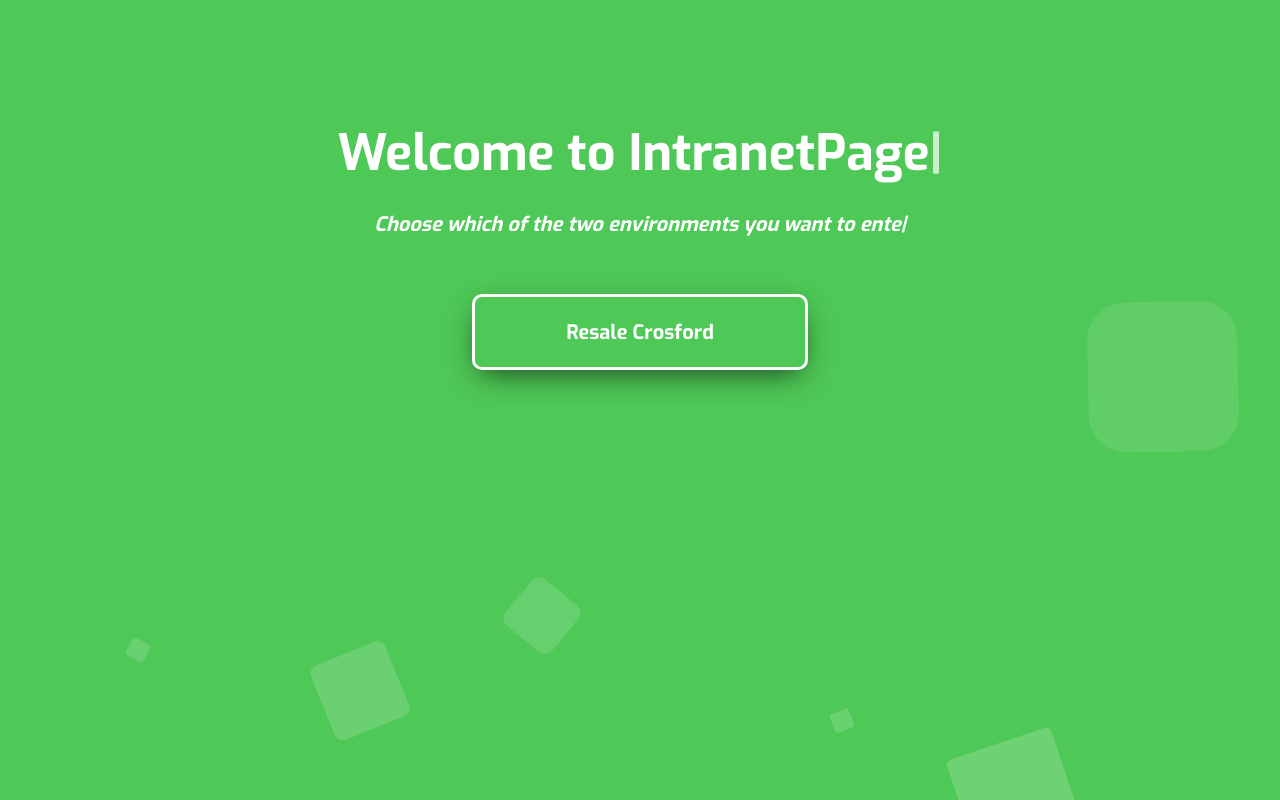
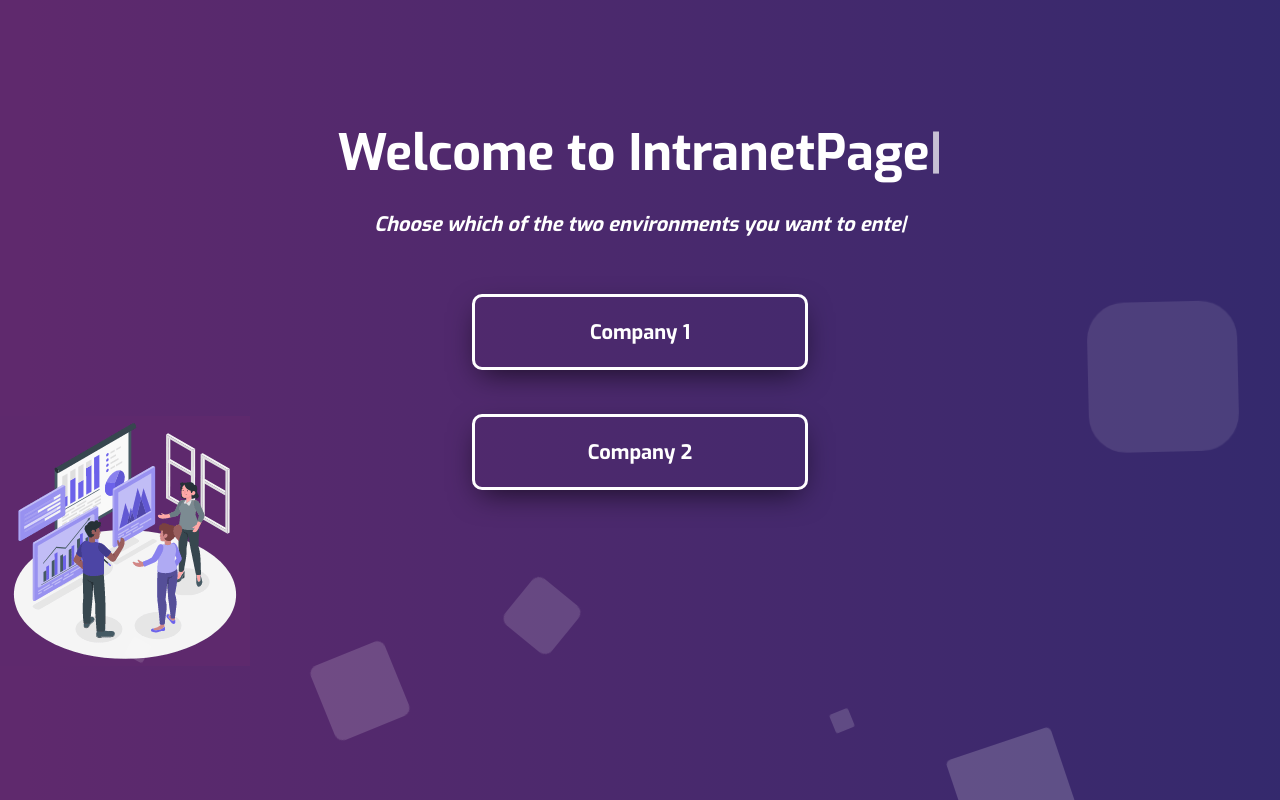
Before and after one commit to viniciusmarquesvaz/AnymateIntranet, a React (Create React App) app: page / in a window 1280 px wide. Built offline with nearby package versions, Linux system fonts and the light colour scheme.

Commit message:
changing layout and including a jobGif

```diff
--- a/package.json
+++ b/package.json
@@ -15,6 +15,7 @@
     "react-dom": "^18.2.0",
     "react-router-dom": "6",
     "react-scripts": "5.0.1",
+    "react-toastify": "^9.0.8",
     "react-typed": "^1.2.0",
     "typescript": "^4.8.4",
     "web-vitals": "^2.1.4"
--- a/src/components/Atoms/btnMainEntrace/index.tsx
+++ b/src/components/Atoms/btnMainEntrace/index.tsx
@@ -6,7 +6,7 @@ export const BtnEntrace   = () =>  {
   return (
 
     <div className='btnContainer'>
-      <a className="bt1"><span className="txt1">Resale Crosford</span></a>
+      <a className="bt1"><span className="txt1">Company 1</span></a>
     </div>
 
 
--- /dev/null
+++ b/src/components/Atoms/btnMainEntrace2/index.tsx
@@ -0,0 +1,12 @@
+import '../../../styles/backgroundMainPageStyles/backgorund.btnEntrace.css'
+import React from 'react'
+
+
+export const BtnEntrace2   = () =>  {
+  return (
+
+    <div className='btnContainer2'>
+      <a className="bt2"><span className="txt2">Company 2</span></a>
+    </div>
+  )
+}
--- /dev/null
+++ b/src/components/Atoms/gifAnimatedJob/index.tsx
@@ -0,0 +1,13 @@
+import '../../../styles/backgroundMainPageStyles/background.gif.css'
+import React from 'react'
+import JobGif from '../../../assets/gifs/Metrics.gif'
+
+
+export const JobGifHomePage   = () =>  {
+  return (
+
+    <div className='ContainerGif' >
+     <img  src={JobGif} alt="wait until the page loads"></img>
+    </div>
+  )
+}
--- a/src/components/Pages/MainFirstPage/index.tsx
+++ b/src/components/Pages/MainFirstPage/index.tsx
@@ -1,6 +1,8 @@
 import React from 'react'
 import '../../../styles/backgroundMainPageStyles/background.layout.css'
 import { BtnEntrace } from '../../Atoms/btnMainEntrace'
+import { BtnEntrace2 } from '../../Atoms/btnMainEntrace2'
+import { JobGifHomePage } from '../../Atoms/gifAnimatedJob'
 import Typed from 'react-typed'
 
 
@@ -25,9 +27,13 @@ export const MainFirstPage= ()   => {
       typeSpeed={80}
       backDelay={50}
       loop={false}
-    />
+      />
      </p>
      <BtnEntrace />
+     <BtnEntrace2 />
+     <JobGifHomePage/>
+
+
     </div><div className="area">
         <ul className="circles">
           <li></li>
@@ -41,6 +47,7 @@ export const MainFirstPage= ()   => {
           <li></li>
           <li></li>
         </ul>
-      </div></>
+      </div>
+      </>
   )
 }
--- a/src/pages/Routes/index.tsx
+++ b/src/pages/Routes/index.tsx
@@ -7,7 +7,7 @@ import React from 'react'
 
      <Routes>
         <Route path= "/" element={<MainFirstPage/>} />
-        <Route path= "/home" element={<p>oii</p>} />
+        <Route path= "/intranet/ResaleCrosford" element={<p>oii</p>} />
       </Routes>
 
 
--- a/src/styles/backgroundMainPageStyles/backgorund.btnEntrace.css
+++ b/src/styles/backgroundMainPageStyles/backgorund.btnEntrace.css
@@ -1,7 +1,17 @@
 @import url('https://fonts.googleapis.com/css?family=Exo:400,700,300');
+
 
 .btnContainer{
   margin-top: 20px;
+  z-index: 100;
+  display: flex;
+  width: 100%;
+  background-color: rgb(29, 224, 159);
+  color: azure;
+  justify-content: center;
+}
+.btnContainer2{
+  margin-top: 120px;
   z-index: 100;
   display: flex;
   width: 100%;
@@ -59,3 +69,55 @@
   padding-left: 8px;
   right: 10px;
 }
+
+
+
+.bt2 {
+  display: flex;
+  align-items: center;
+  justify-content: center;
+  font-family: 'Exo', sans-serif;
+  z-index: 100;
+  border-radius: 10px;
+  background-color: transparent ;
+  border-style:solid;
+  color: white;
+  text-align: center;
+  font-size: 20px;
+  padding: 15px;
+  width: 300px;
+  height: 40px;
+  transition: all 0.2s;
+  cursor: pointer;
+  margin: 36px;
+  box-shadow: 0 10px 30px -8px rgba(0, 0, 0, 0.7);
+  font-weight: bold;
+  position: absolute;
+  cursor: pointer;
+  transition: 0.5s;
+}
+/*tipografia dos botao abaixo*/
+
+.bt2:after {
+  content: '»';
+  position: absolute;
+  opacity: 0;
+  /* padding-right: 24px;
+  padding-left: 8px; */
+  right: -20px;
+  transition: 0.5s;
+}
+
+.bt2:hover {
+ padding-right: 24px;
+  padding-left: 8px;
+  position: absolute;
+
+}
+
+.bt2:hover:after {
+  opacity: 1;
+   padding-right: 24px;
+  padding-left: 8px;
+  right: 10px;
+}
--- /dev/null
+++ b/src/styles/backgroundMainPageStyles/background.gif.css
@@ -0,0 +1,5 @@
+.ContainerGif {
+   /* background-color: aquamarine; */
+   margin-top: 3%;
+   margin: 0 0 0 0 auto;
+}
--- a/src/styles/backgroundMainPageStyles/background.layout.css
+++ b/src/styles/backgroundMainPageStyles/background.layout.css
@@ -7,6 +7,7 @@
 
 body{
     font-family: 'Exo', sans-serif;
+    overflow: hidden;
 }
 
 
@@ -32,8 +33,8 @@ body{
 }
 
 .area{
-    background: #4ec856;
-    background: -webkit-linear-gradient(to left, #8ffbaa, #5ac84e);
+    background: linear-gradient(90deg,#5f296d 1.94%,#33296d 102.78%);
+    background: -webkit-linear-gradient(to left, #5f296d, #33296d);
     width: 100%;
     height:100vh;
 
@@ -139,6 +140,8 @@ body{
 
 
 
+
+
 @keyframes animate {
 
     0%{
```
Also changed, not shown: src/assets/gifs/Metrics.gif (added), 1 other file (tests, documents, lock files or other folders).
